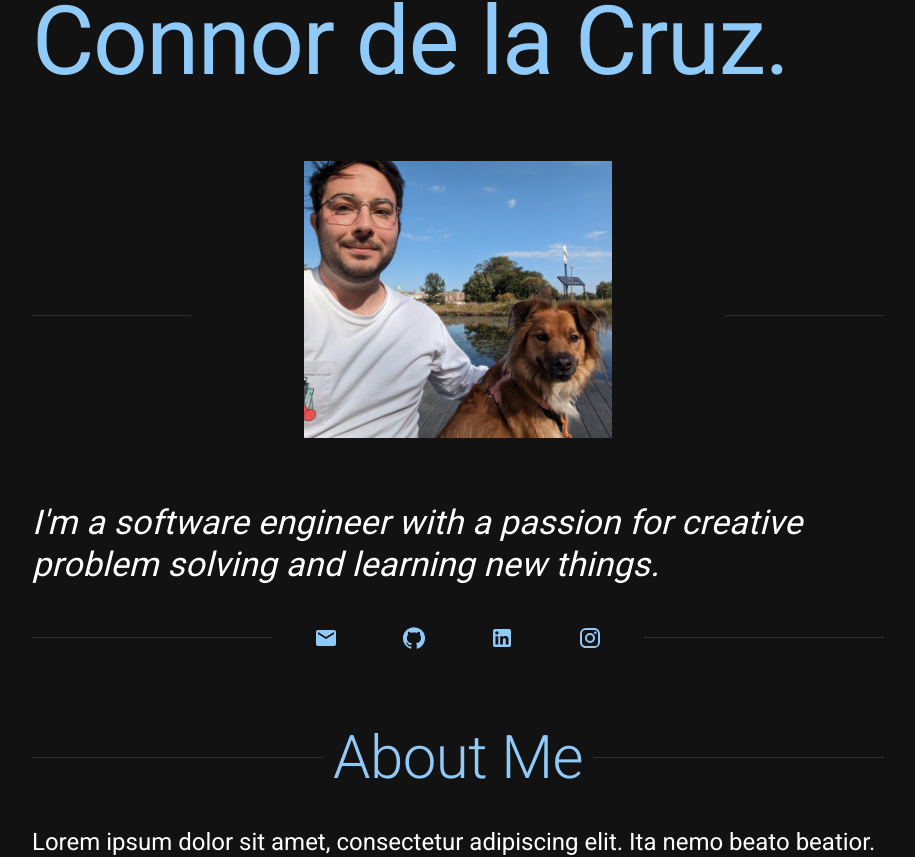
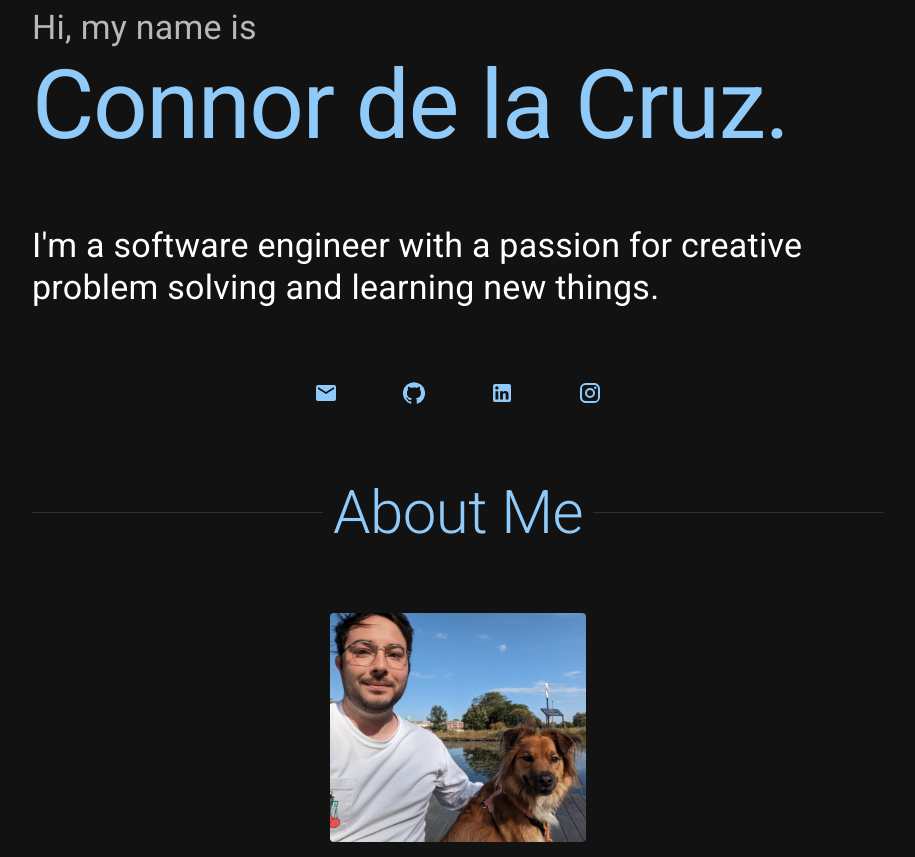
Before and after one commit to connordelacruz/connordelacruz.github.io, a React (Vite) app: page / in a window 1280 px wide. Shown: the part 185-1042 px from the top of the page, without its empty margins (182-1097 px from the left). Built offline with nearby package versions, Linux system fonts and the light colour scheme.

Commit message:
more code jazz, committing before i go off the deep end

```diff
--- a/src/App.jsx
+++ b/src/App.jsx
@@ -6,7 +6,6 @@ import {
   Container,
   createTheme,
   CssBaseline,
-  Divider,
   Stack,
   ThemeProvider,
   Typography
@@ -163,17 +162,17 @@ function App() {
       <Container id="page-wrapper" maxWidth="md">
 
         { /* Hero Banner */}
-        <Box
-          id="section-top"
-          sx={{
-            mt: 16,
-            mb: 8,
-          }}
+        <Box id="section-top"
+             sx={{
+               mt: 24,
+             }}
         >
+
+          {/*Content*/}
+
           {/*Header Text*/}
           <Box
             sx={{
-              mt: 16,
               mb: 8,
             }}
           >
@@ -194,33 +193,37 @@ function App() {
               sx={{
                 fontWeight: 400,
               }}
+              gutterBottom={false}
             >
               Connor de la Cruz.
             </Typography>
           </Box>
 
-          <Divider sx={{mb: 4}}>
-            {/* Profile */}
-            <Box
-              sx={{
-                mb: 4,
-              }}
-            >
-              <img
-                src="images/about/profile.jpg"
-                className="project-image"
-              />
-            </Box>
-          </Divider>
+          {/* Profile */}
+          {/*<Box*/}
+          {/*  sx={{*/}
+          {/*    my: 8,*/}
+          {/*  }}*/}
+          {/*>*/}
+          {/*  <img*/}
+          {/*    src="images/about/profile.jpg"*/}
+          {/*    className="profile-image"*/}
+          {/*  />*/}
+          {/*</Box>*/}
 
           {/*Subheader Text*/}
           <Box>
             <Typography variant="h4" component="p">
-              <i>I'm a software engineer with a passion for creative problem solving and learning new things.</i>
+              I'm a software engineer with a passion for creative problem solving and learning new things.
             </Typography>
 
             {/*Socials*/}
-            <Divider sx={{mt: 4}}>
+            <Box
+              sx={{
+                my: 8,
+                textAlign: 'center',
+              }}
+            >
               <SocialLink
                 label="Email"
                 iconComponent={<Email/>}
@@ -241,34 +244,33 @@ function App() {
                 iconComponent={<Instagram/>}
                 url="https://www.instagram.com/delachrome"
               />
-            </Divider>
+            </Box>
 
           </Box>
+
         </Box>
-
-        {/*TODO: remove?*/}
-        {/*/!* Profile *!/*/}
-        {/*<Box*/}
-        {/*  sx={{*/}
-        {/*    mb: 4,*/}
-        {/*  }}*/}
-        {/*>*/}
-        {/*  <img*/}
-        {/*    src="images/about/profile.jpg"*/}
-        {/*    className="project-image"*/}
-        {/*  />*/}
-        {/*</Box>*/}
 
         {/* Content */}
         <Stack
           id="sections-stack"
-          spacing={4}
+          spacing={8}
         >
 
-          {/*TODO: profile photo (somewhere, idk if in the hero or here)*/}
+
           {/* About */}
           <Box id="section-about">
             <SectionHeader>About Me</SectionHeader>
+
+            <Box
+              sx={{
+                my: 8,
+              }}
+            >
+              <img
+                src="images/about/profile.jpg"
+                className="profile-image"
+              />
+            </Box>
 
             <Stack
               id="about-content"
--- a/src/main.scss
+++ b/src/main.scss
@@ -1,6 +1,3 @@
-// Project images
-img.project-image {
-  display: block;
-  width: 60%;
-  margin: 0 auto;
-}
+// TODO: @import is deprecated and we wanna do this right, so read up on the new system:
+//    https://sass-lang.com/blog/the-module-system-is-launched/
+@import "styles/images";
--- /dev/null
+++ b/src/styles/_breakpoints.scss
@@ -0,0 +1,14 @@
+// ================================================================================
+// Breakpoints
+// ================================================================================
+@use 'sass:map';
+
+// Making this consistent with Material UI:
+// https://mui.com/material-ui/customization/breakpoints/#default-breakpoints
+$breakpoints: (
+        'xs': '0px',
+        'sm': '600px',
+        'md': '900px',
+        'lg': '1200px',
+        'xl': '1536px'
+);
--- /dev/null
+++ b/src/styles/_images.scss
@@ -0,0 +1,24 @@
+// ================================================================================
+// Images
+// ================================================================================
+@use 'breakpoints' as *;
+
+// Common (centered/block display)
+@mixin img-common {
+  display: block;
+  margin: 0 auto;
+}
+
+// Profile image
+img.profile-image {
+  @include img-common;
+  width: 30%;
+  border-radius: 4px;
+}
+
+// Project images
+img.project-image {
+  @include img-common;
+  // TODO: make smaller on wide viewports, figure out how to get breakpoints
+  width: 60%;
+}
```
